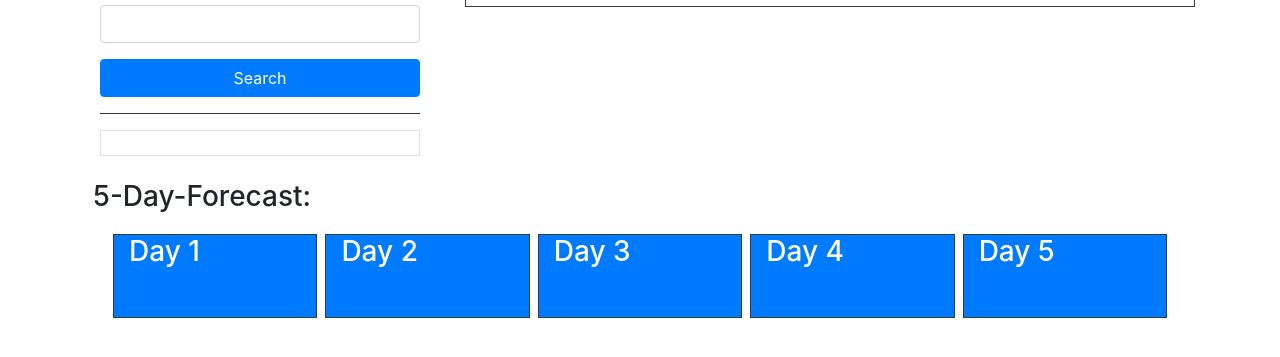
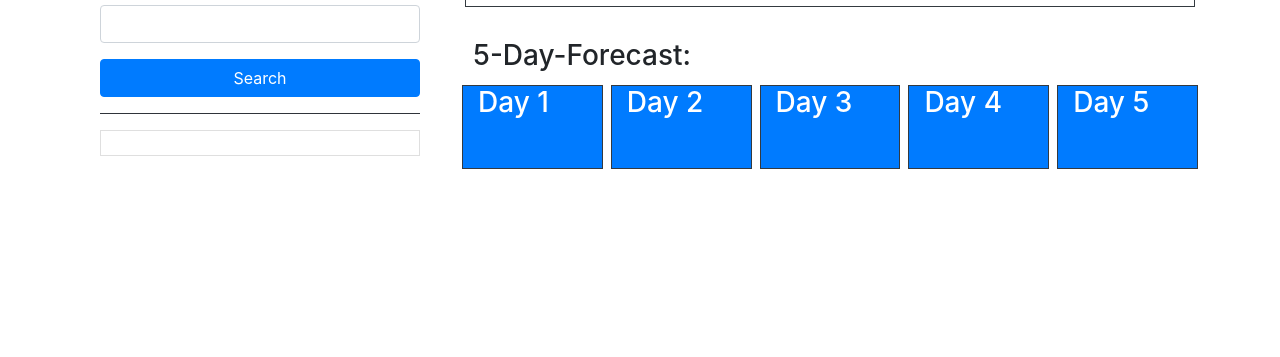
Before and after one commit to nirav-v/hows-the-weather, a plain HTML site: page index.html in a window 1280 px wide. Shown: the part 121-478 px from the top of the page. Drawn offline with nearby package versions, Linux system fonts and the light colour scheme.

Commit message:
fixed HTML structure so that 5-day-forecast is under current weather and to the right of the search history list

```diff
--- a/index.html
+++ b/index.html
@@ -4,7 +4,7 @@
     <meta charset="UTF-8" />
     <meta http-equiv="X-UA-Compatible" content="IE=edge" />
     <meta name="viewport" content="width=device-width, initial-scale=1.0" />
-    <title>Document</title>
+    <title>How's the Weather</title>
     <link
       rel="stylesheet"
       href="https://cdn.jsdelivr.net/npm/bootstrap@4.6.1/dist/css/bootstrap.min.css"
@@ -77,14 +77,12 @@
             <p id="current-humidity"></p>
             <p id="current-uv"></p>
           </section>
-        </div>
-        <div class="container">
           <section
-            class="container position-relative p-2"
+            class="container position-relative p-2 mt-4"
             id="five-day-forecast"
           >
             <h3>5-Day-Forecast:</h3>
-            <div class="row row-cols-12 m-3">
+            <div class="row row-cols-12">
               <div
                 id="day-1-weather"
                 class="col border border-dark bg-primary text-white m-1"
@@ -143,6 +141,7 @@
             </div>
           </section>
         </div>
+        <div class="container"></div>
       </div>
       <div class="row"></div>
     </div>
```
